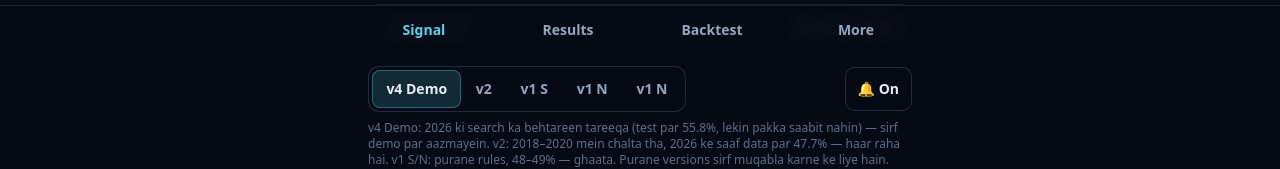
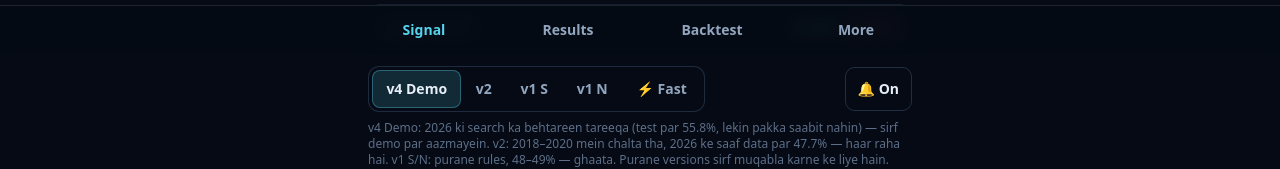
Before and after one commit to harissiddique421-star/signal_desk, a Next.js app: page / in a window 1280 px wide. Shown: the part 746-915 px from the top of the page. Built offline with nearby package versions, Linux system fonts and the light colour scheme.

Commit message:
Expose fast confluence mode with demo warning

```diff
--- a/src/components/simple/SignalApp.tsx
+++ b/src/components/simple/SignalApp.tsx
@@ -375,6 +375,11 @@ export function SignalApp() {
             </p>
           )}
 
+          {settings.mode === "FAST" && (
+            <p className="mt-3 rounded-lg border border-warn/40 bg-warn/10 px-3 py-2 text-sm text-warn" data-testid="fast-demo">
+              <b>⚡ Fast Confluence — EXPERIMENTAL:</b> zyada setups ke liye kuch filters loose hain. Is mode ki accuracy prove nahin hui; sirf demo account par test karein. Har signal guaranteed nahin.
+            </p>
+          )}
           {settings.mode === "V4" && (
             <p className="mt-3 rounded-lg border border-warn/40 bg-warn/10 px-3 py-2 text-sm text-warn" data-testid="v4-demo">
               <b>v4 DEMO:</b> yeh strategy abhi saabit nahin. Sirf Quotex ke <b>demo account</b> par lagayein. 300 demo trades ke baad Results mein faisla dikhega.
@@ -484,7 +489,7 @@ export function SignalApp() {
             <div className="seg" role="group" aria-label="Signal mode">
               {SIGNAL_MODES.map((m) => (
                 <button key={m} className="whitespace-nowrap text-sm" aria-pressed={settings.mode === m} onClick={() => setSettings({ ...settings, mode: m, ignoreHealth: false })}>
-                  {m === "V4" ? "v4 Demo" : m === "V2" ? "v2" : m === "STRICT" ? "v1 S" : "v1 N"}
+                  {m === "FAST" ? "⚡ Fast" : m === "V4" ? "v4 Demo" : m === "V2" ? "v2" : m === "STRICT" ? "v1 S" : "v1 N"}
                 </button>
               ))}
             </div>
```
